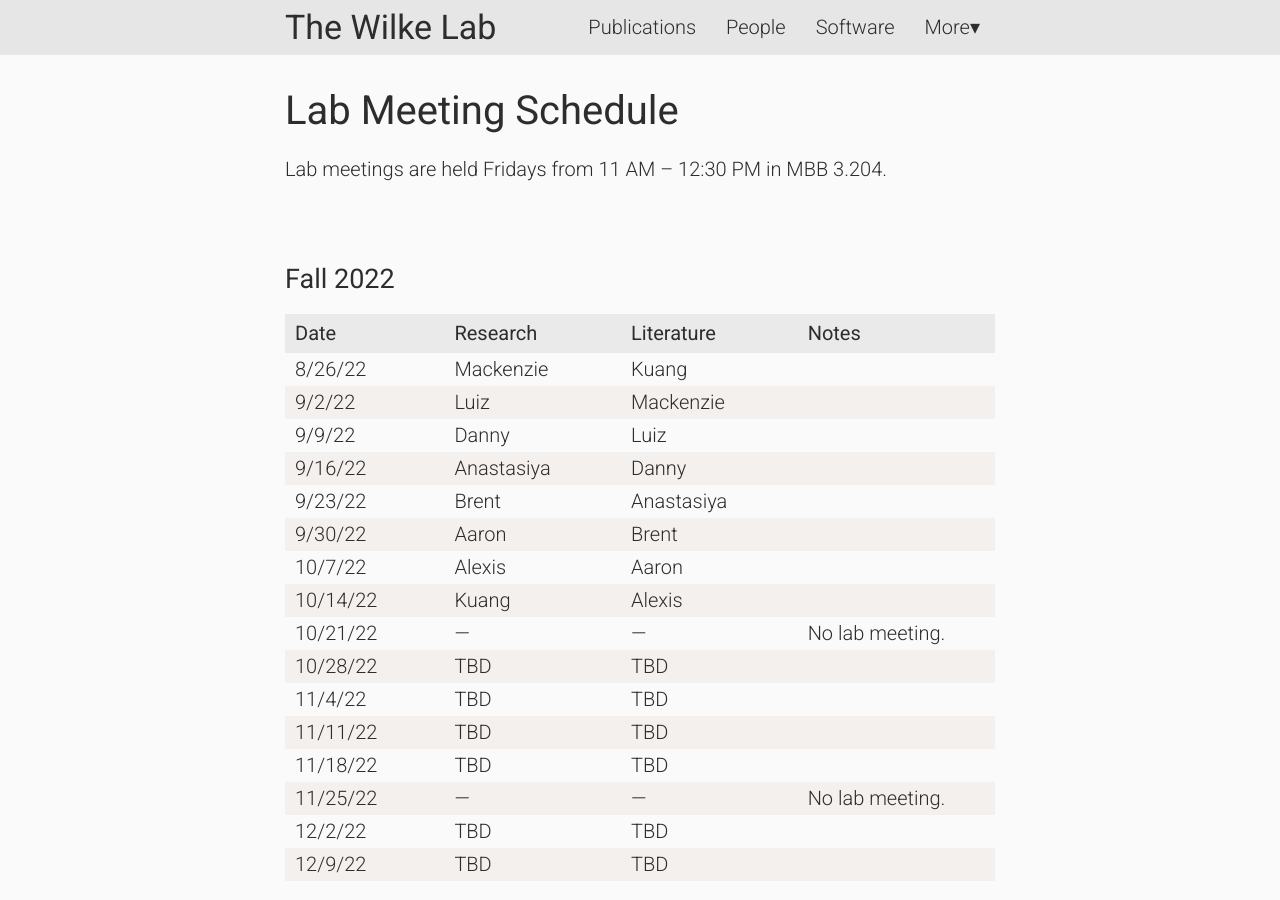
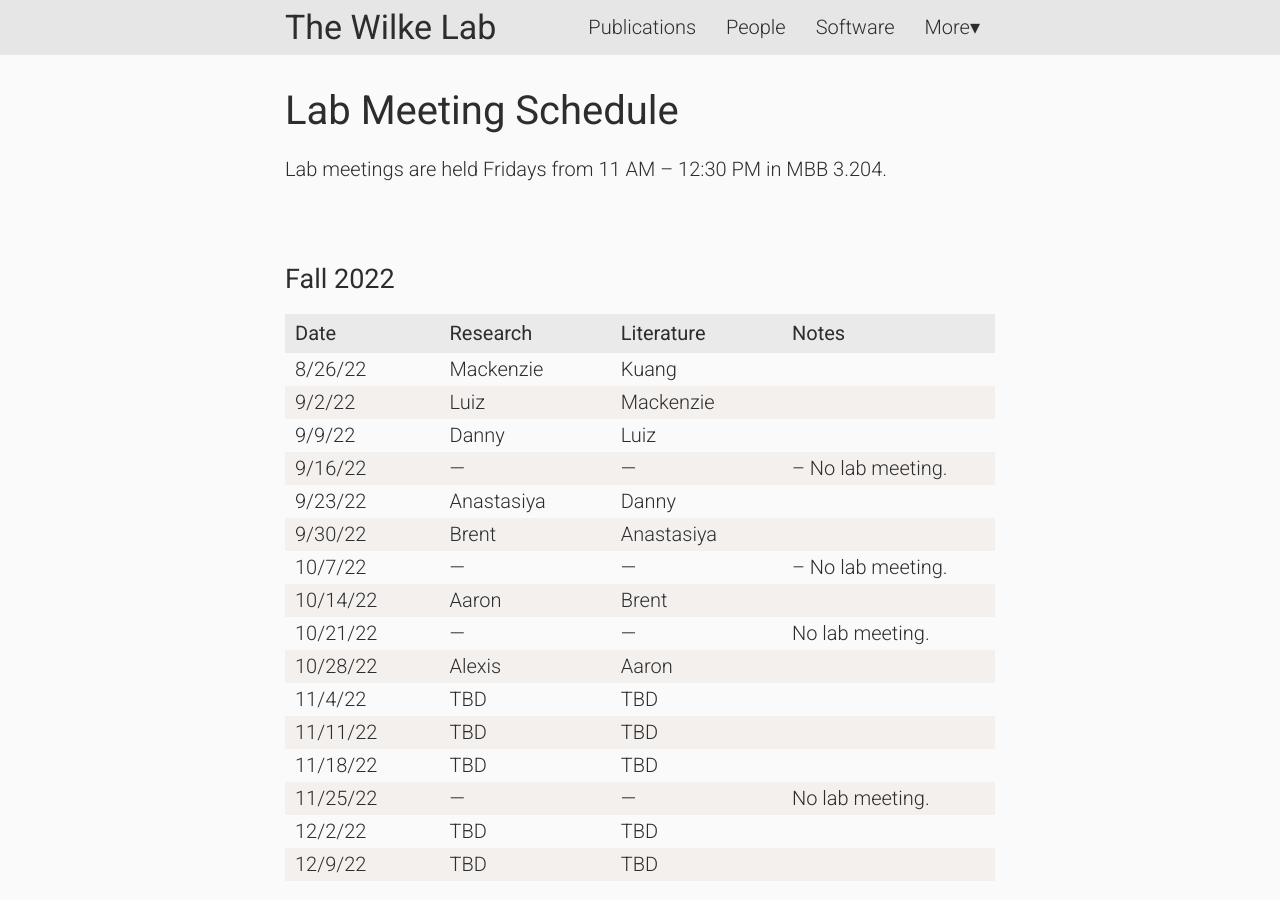
Before and after one commit to wilkelab/wilkelab.github.io, a Jekyll site: the page built from lab_meetings.md, in a window 1280 px wide and 900 px high. Built offline with Jekyll 4.4.1, drawn with Linux system fonts in a browser that asks for light colours; nearby versions of some CDN libraries.

Commit message:
Update schedule for two canceled lab meetings

```diff
--- a/lab_meetings.md
+++ b/lab_meetings.md
@@ -15,13 +15,13 @@ Lab meetings are held Fridays from 11 AM -- 12:30 PM in MBB 3.204.
 | 8/26/22 || Mackenzie || Kuang ||
 | 9/2/22 || Luiz || Mackenzie ||
 | 9/9/22 || Danny || Luiz ||
-| 9/16/22 || Anastasiya || Danny ||
-| 9/23/22 || Brent || Anastasiya ||
-| 9/30/22 || Aaron || Brent ||
-| 10/7/22 || Alexis || Aaron ||
-| 10/14/22 || Kuang || Alexis ||
+| 9/16/22 || --- || --- || -- No lab meeting.
+| 9/23/22 || Anastasiya || Danny ||
+| 9/30/22 || Brent || Anastasiya ||
+| 10/7/22 || --- || --- || -- No lab meeting.
+| 10/14/22 || Aaron || Brent ||
 | 10/21/22 || --- || --- || No lab meeting.
-| 10/28/22 || TBD || TBD ||
+| 10/28/22 || Alexis || Aaron ||
 | 11/4/22 || TBD || TBD ||
 | 11/11/22 || TBD || TBD ||
 | 11/18/22 || TBD || TBD ||
```
